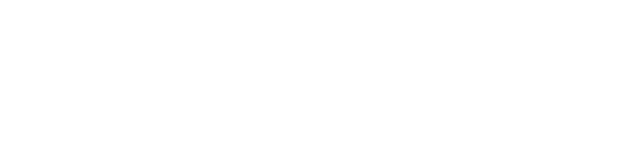
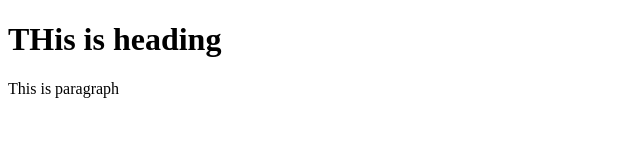
Before and after one commit to Dvornek/learning-git, a plain HTML site: page index.html in a window 1280 px wide. Shown: the whole page, without its empty margins (0-640 px from the left). Drawn offline with Linux system fonts and the light colour scheme.

Commit message:
added heading and paragraph

```diff
--- a/index.html
+++ b/index.html
@@ -8,5 +8,7 @@
     <title>Document</title>
 </head>
 <body>
+    <h1>THis is heading</h1>
+    <p>This is paragraph</p>
 </body>
 </html>
```
